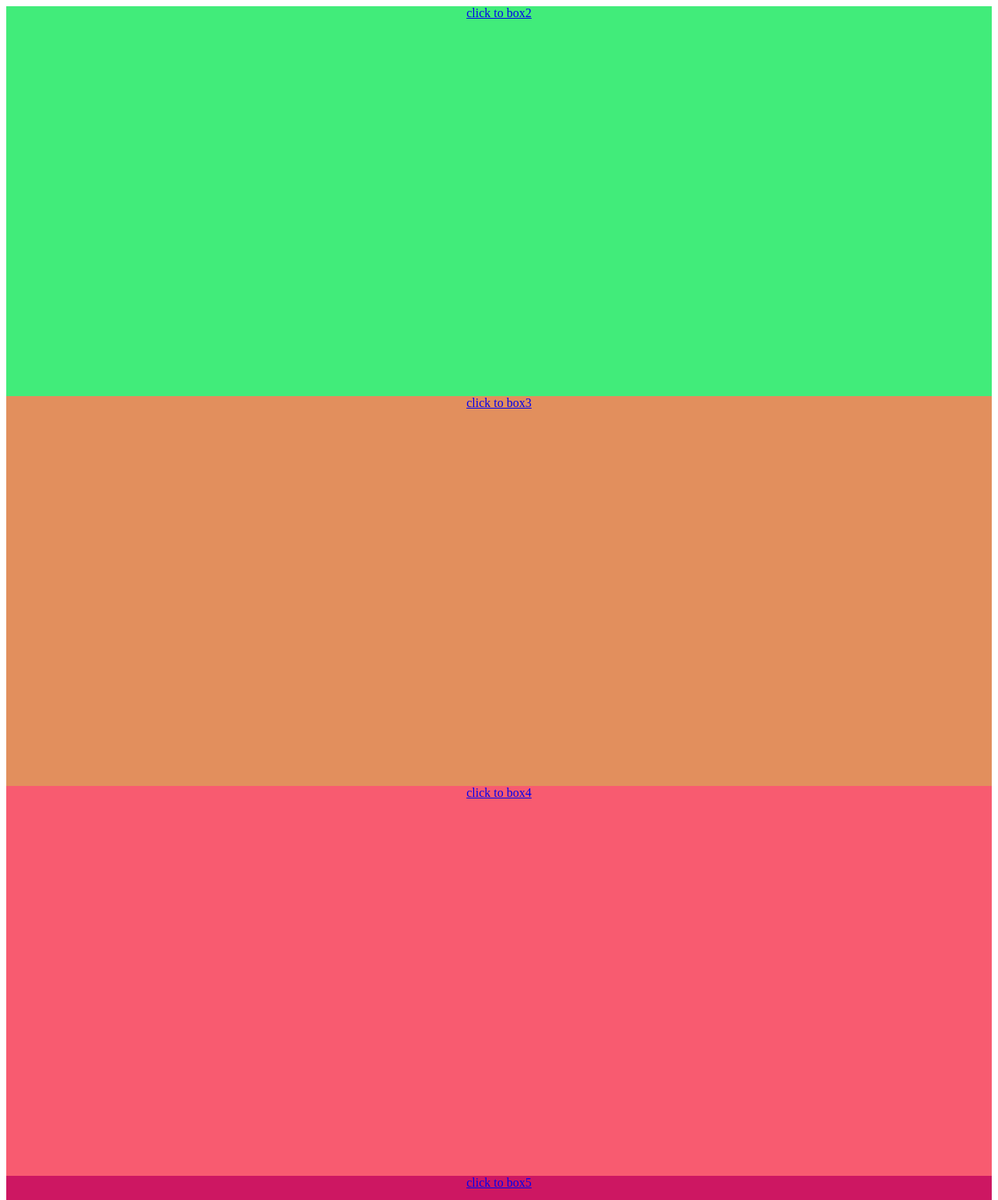
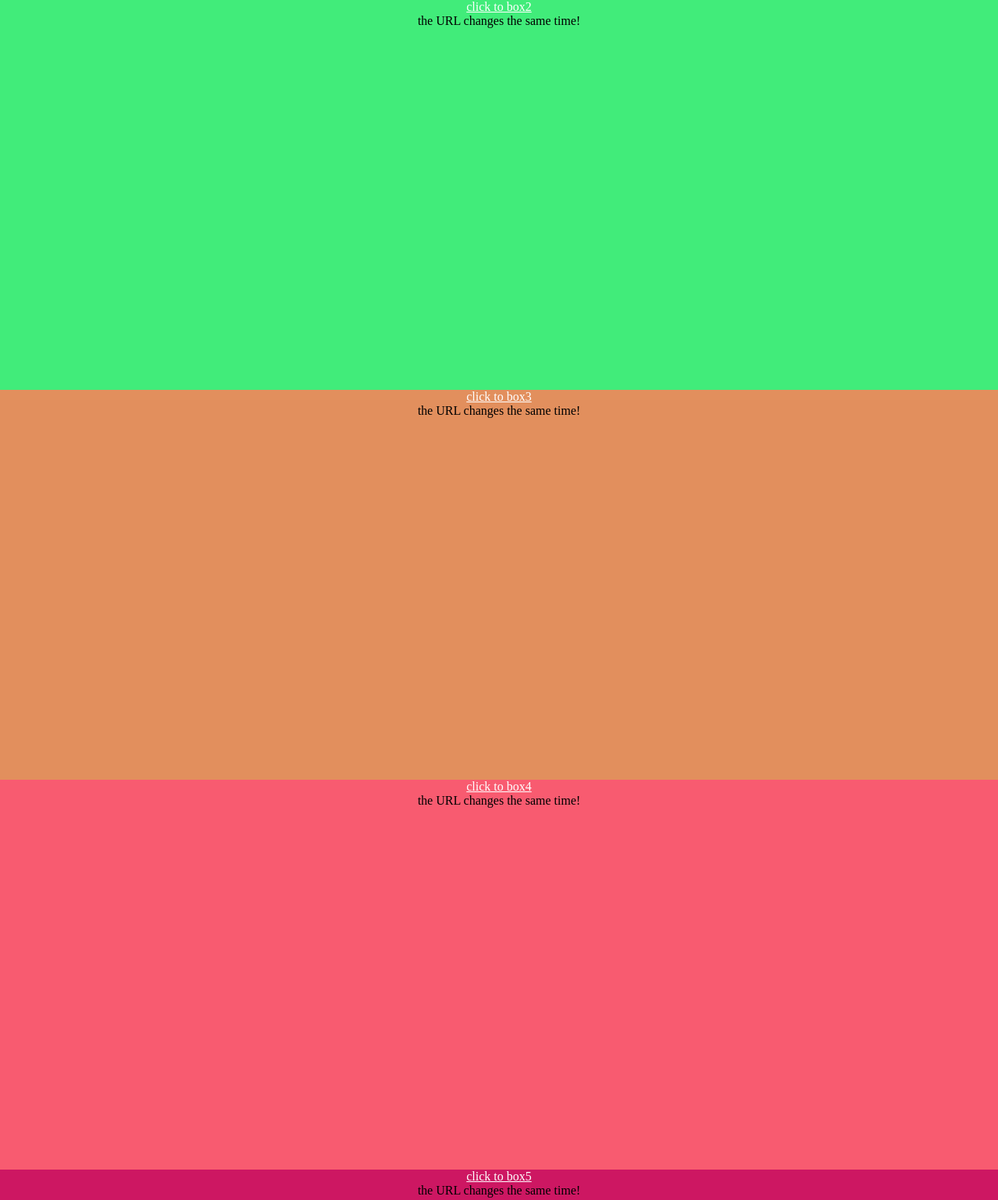
Before and after one commit to hzlzh/Anchor-Scroll, a plain HTML site: page demo.html in a window 1280 px wide. Shown: the top 1539 px of the page at 78% size. Drawn offline with nearby package versions, Linux system fonts and the light colour scheme.

Commit message:
update text

```diff
--- a/demo.html
+++ b/demo.html
@@ -32,6 +32,7 @@
     });
   </script>
   <style type="text/css">
+  *{margin:0;}.box a{color: #FFFFFF;}
   .box{display: block;height: 500px;text-align: center;}
   #box1{background-color: #41ec7a;}
   #box2{background-color: #e28f5d;}
@@ -41,10 +42,10 @@
   </style>
 </head>
 <body>
-  <div id="box1" class="box"><a href="#box2">click to box2</a></div>
-  <div id="box2" class="box"><a href="#box3">click to box3</a></div>
-  <div id="box3" class="box"><a href="#box4">click to box4</a></div>
-  <div id="box4" class="box"><a href="#box5">click to box5</a></div>
-  <div id="box5" class="box"><a href="#box1">click to box1</a></div>
+  <div id="box1" class="box"><a href="#box2">click to box2</a><p>the URL changes the same time!</p></div>
+  <div id="box2" class="box"><a href="#box3">click to box3</a><p>the URL changes the same time!</p></div>
+  <div id="box3" class="box"><a href="#box4">click to box4</a><p>the URL changes the same time!</p></div>
+  <div id="box4" class="box"><a href="#box5">click to box5</a><p>the URL changes the same time!</p></div>
+  <div id="box5" class="box"><a href="#box1">click to box1</a><p>the URL changes the same time!</p></div>
 </body>
 </html>
```
Also changed, not shown: 1 other file.
